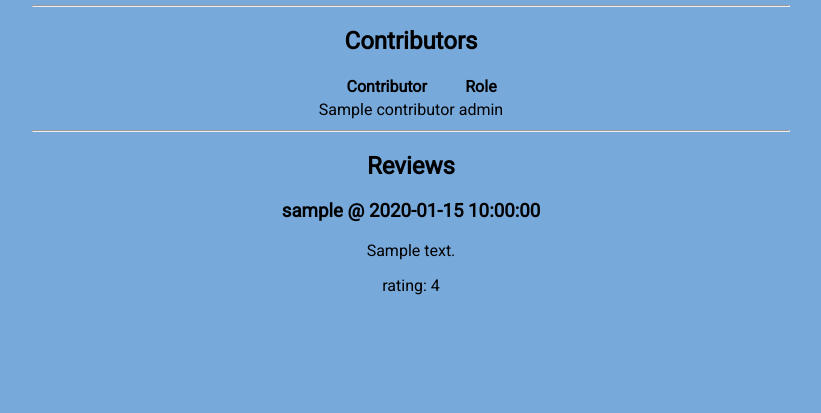
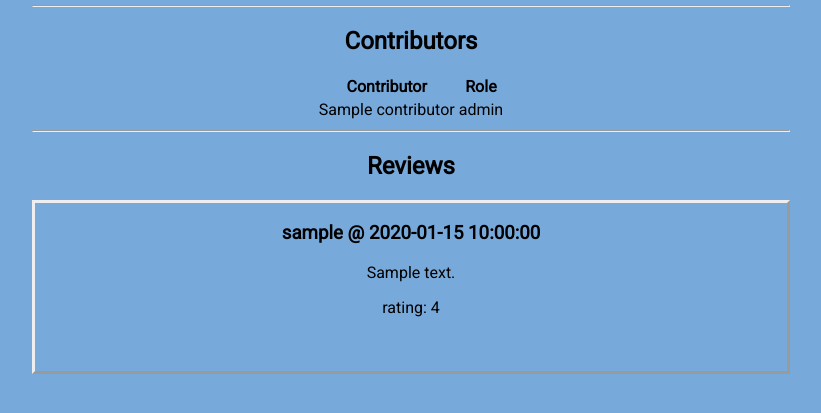
Before and after one commit to GKjohns/W4111-Project_1, a Flask app: template templates/show_reviews.html in a window 1280 px wide. Shown: the part 178-591 px from the top of the page, without its empty margins (229-1050 px from the left). Run offline with Flask 2, Linux system fonts and the light colour scheme; the template is opened without the code that fills it: most values are stand-ins (such as "Sample title", 1, 10 or a date in 2020); parts of the project's set-up code (start-up, migrations or seed data) failed here and were passed over.

Commit message:
more formatting

```diff
--- a/templates/show_reviews.html
+++ b/templates/show_reviews.html
@@ -27,10 +27,12 @@
     <em>No reviews yet</em>
   {% endif %}
   {% for review in reviews %}
+    <div style="border-style:outset">
     <h3>{{ review['user_name'] }} @ {{ review['review_time'] }}</h3>
     <p>{{ review['text'] }}</p>
     <p>rating: {{ review['rating'] }}</p>
     <br><br>
+    </div>
   {% endfor %}
   </center>
   </div>
```
